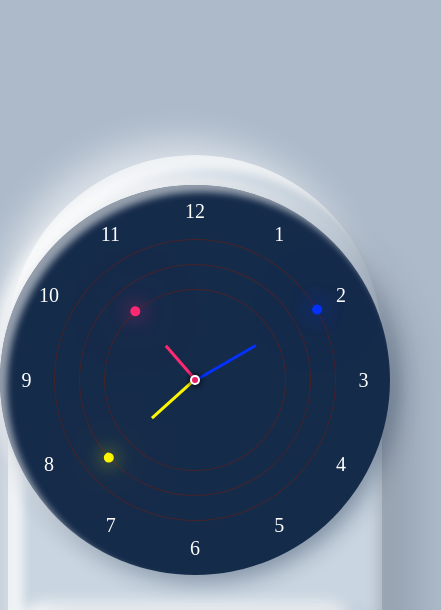
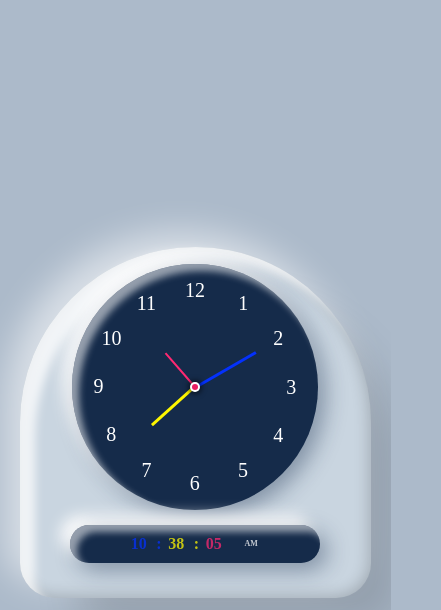
Before and after one commit to Revathi-Bonala/Revathi-Bonala.github.io-digitalclock, a plain HTML site: page index.html in a window 390 px wide. Shown: the top 610 px of the page, 441 px wide, since content can reach past the window. Drawn offline with Linux system fonts and the light colour scheme.

Commit message:
index.html

```diff
--- a/index.html
+++ b/index.html
@@ -5,7 +5,7 @@
     <meta name="viewport" content="width=device-width, initial-scale=1.0">
     <title>Clock</title>
     <style>
-        .{
+        *{
             margin:0px;
             padding:0px;
             box-sizing: border-box;
@@ -112,7 +112,7 @@
         .numbers .circle#min {
             height:230px;
             width:230px;
-            box-radius:50%;
+
         }
 
         .numbers .circle#hrs {
@@ -185,6 +185,67 @@
             }
         }
 
+        @media only screen and (max-width: 500px) {
+            .clock {
+                width: 90vw;
+                max-width: none;
+                height: 90vw;
+                max-height: none;
+            }
+
+            .numbers {
+                top: 5%;
+                bottom: 9%;
+                width: 70%;
+                height: 70%;
+            }
+
+            /* .numbers .circle{
+                border:none;
+            } */
+            .number {
+                width: 280%;
+                font-size: 1rem;
+            }
+
+            .circle {
+                height: 5%;
+                width: 5%;
+            }
+
+            #time {
+                width:250px;
+                font-size: 1rem;
+                margin-top:15px;
+
+            }
+             .numbers .circle#sec i{
+            width:2.5px;
+        }
+        .numbers .circle#min {
+            width:2.5px;
+        }
+
+        .numbers .circle#hrs i{
+            width:1.5px;
+        }
+
+        .numbers .circle#min {
+            height:230px;
+            width:230px;
+
+        }
+        #hrs,
+            #min,
+            #sec {
+                border-width: 0; /* Remove the border */
+            }
+            .numbers .circle::before{
+                background: none;
+                box-shadow: none;
+            }
+        }
+
     </style>
 </head>
 <body>
@@ -221,10 +282,11 @@
     <script>
     let hr = document.querySelector("#hrs");
   let mn = document.querySelector("#min");
-  let sc = document.querySelector("#sec");
-  let deg = 6;
-  setInterval(()=> {
-   let day = new Date();
+ let sc = document.querySelector("#sec");
+ let deg = 6;
+        setInterval(()=>
+         {
+            let day = new Date();
    let hh = day.getHours() * 30;
    let mm = day.getMinutes() * deg;
    let ss = day.getSeconds() * deg;
@@ -233,7 +295,7 @@
    sc.style.transform = `rotateZ(${ss}deg)`;
 //    console.log(hh);
 
-        })
+        });
         // digital clock
         let hour=document.getElementById('hours');
         let minute=document.getElementById('mins');
@@ -249,7 +311,7 @@
     //adding 0's for single digits
       h=(h<10) ? "0" + h :h;
       m=(m<10) ? "0" + m:m;
-      s=(s<10) ? "0" + s:s;
+    s=(s<10) ? "0" + s:s;
         hour.innerHTML=h;
         minute.innerHTML=m;
         seconds.innerHTML=s;
```
